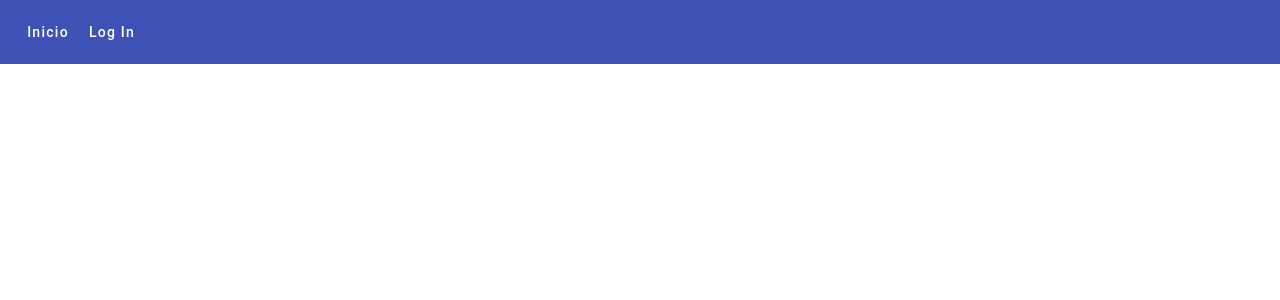
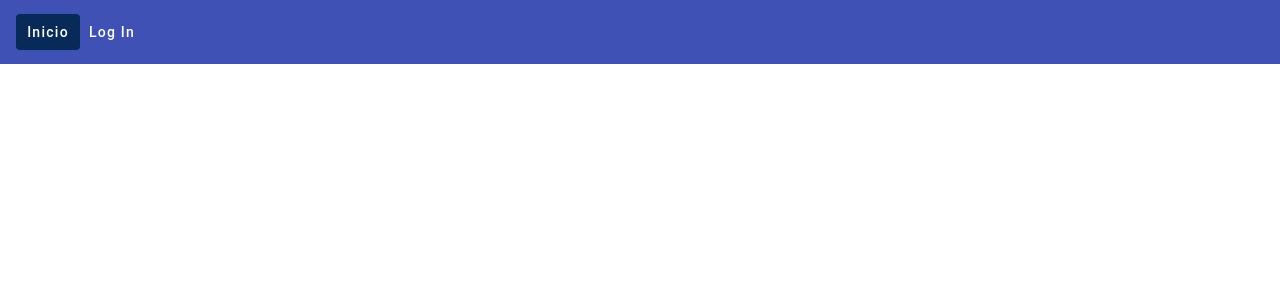
Before and after one commit to geovanny118/vocational-front, an Angular app: page /home in a window 1280 px wide. Shown: the top 300 px of the page. Built offline with nearby package versions, Linux system fonts and the light colour scheme.

Commit message:
Se hace la configuracion inicial para los colores del tema visual

```diff
--- a/src/app/app.routes.ts
+++ b/src/app/app.routes.ts
@@ -1,6 +1,7 @@
 import { Routes } from '@angular/router';
 
 export const routes: Routes = [
-  { path: '', redirectTo: 'home', pathMatch: 'full' },
-  { path: 'home', loadChildren: () => import('./modules').then(modules => modules.HomeModule) }
+  { path: 'home', loadChildren: () => import('./modules').then(modules => modules.HomeModule) },
+  { path: 'login', loadChildren: () => import('./modules').then(modules => modules.AuthenticationModule) },
+  { path: '', redirectTo: 'home', pathMatch: 'full' }
 ];
--- a/src/app/components/toolbar/toolbar.component.html
+++ b/src/app/components/toolbar/toolbar.component.html
@@ -1,4 +1,4 @@
 <mat-toolbar color="primary">
-  <button mat-button>Inicio</button>
-  <button mat-button>Log In</button>
+  <button mat-button [routerLink]="'/home'" routerLinkActive="active-button">Inicio</button>
+  <button mat-button [routerLink]="'/login'" routerLinkActive="active-button">Log In</button>
 </mat-toolbar>
--- a/src/app/components/toolbar/toolbar.component.scss
+++ b/src/app/components/toolbar/toolbar.component.scss
@@ -0,0 +1,4 @@
+.active-button {
+  background-color: #082A58;
+  color: white;
+}
--- a/src/app/components/toolbar/toolbar.component.ts
+++ b/src/app/components/toolbar/toolbar.component.ts
@@ -1,11 +1,12 @@
 import { Component } from '@angular/core';
+import { RouterModule, Routes } from '@angular/router';
 import { MatButtonModule } from '@angular/material/button';
 import { MatToolbarModule } from '@angular/material/toolbar';
 
 @Component({
   selector: 'app-toolbar',
   standalone: true,
-  imports: [MatToolbarModule, MatButtonModule],
+  imports: [MatToolbarModule, MatButtonModule, RouterModule],
   templateUrl: './toolbar.component.html',
   styleUrls: ['./toolbar.component.scss']
 })
```
